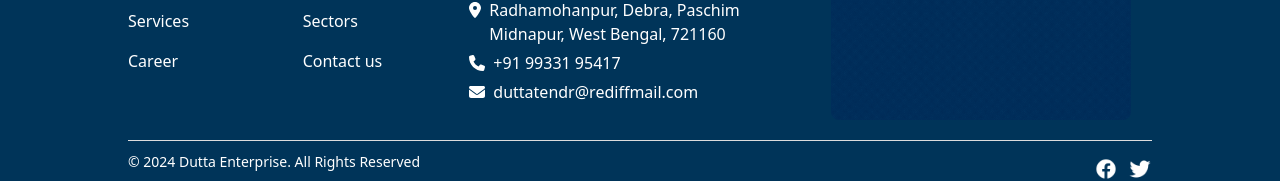
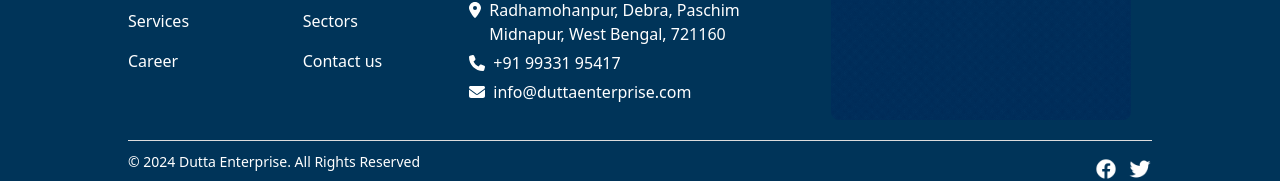
Before and after one commit to SudarsanaG/dutta-enterprise, a Next.js app: page / in a window 1280 px wide. Shown: the part 5655-5836 px from the top of the page. Built offline with nearby package versions, Linux system fonts and the light colour scheme.

Commit message:
C:/Program Files/Git/

```diff
--- a/src/app/footer/page.tsx
+++ b/src/app/footer/page.tsx
@@ -31,7 +31,7 @@
           <div className={styles.contactInfo}>
             <p><FontAwesomeIcon icon={faMapMarkerAlt} className={styles.icon} />Dutta House, Dutta Enterprise, Radhamohanpur, Debra, Paschim Midnapur, West Bengal, 721160</p>
             <p><FontAwesomeIcon icon={faPhone} className={styles.icon} /> +91 99331 95417</p>
-            <p><FontAwesomeIcon icon={faEnvelope} className={styles.icon} /> duttatendr@rediffmail.com</p>
+            <p><FontAwesomeIcon icon={faEnvelope} className={styles.icon} /> info@duttaenterprise.com</p>
           </div>
         </div>
         <div className={styles.map} onClick={handleMapClick}>
```
